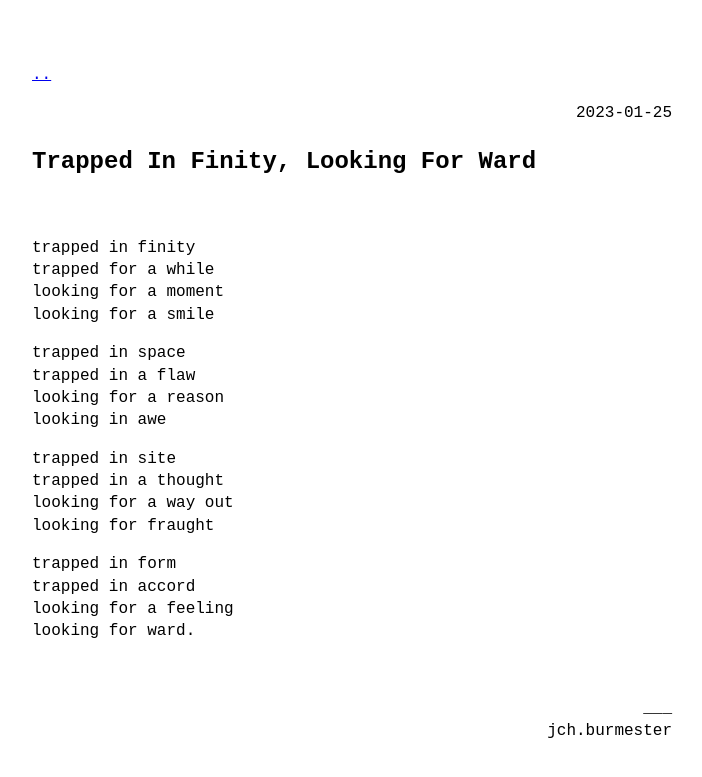
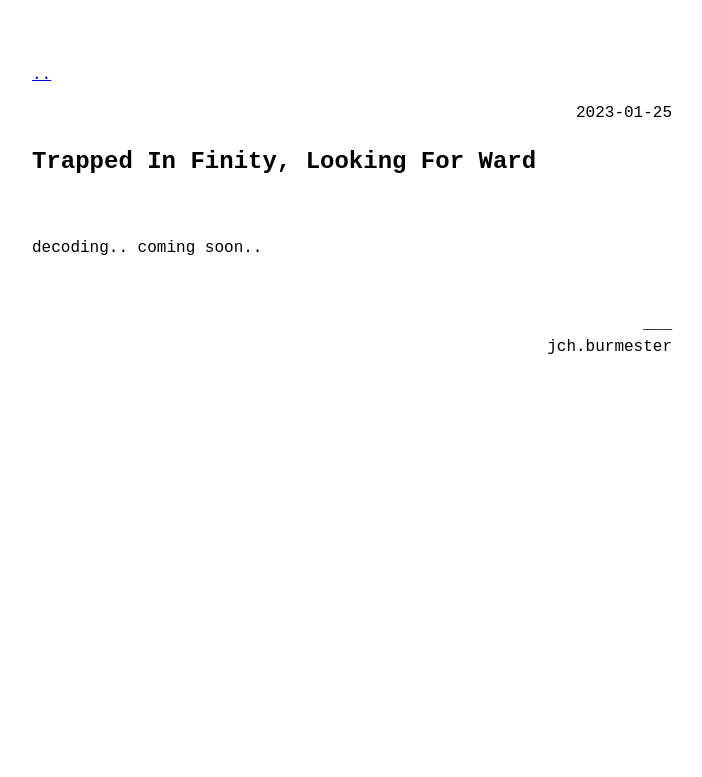
Before and after one commit to jchburmester/jchburmester.github.io, a Jekyll site: the page built from _posts/2023-01-25-trapped-in-finity,-looking-for-ward.md, in a window 1280 px wide. Shown: the top 777 px of the page, without its empty margins (288-990 px from the left). Built offline with Jekyll 4.4.1, drawn with Linux system fonts in a browser that asks for light colours.

Commit message:
Pull back.

```diff
--- a/_posts/2023-01-25-trapped-in-finity,-looking-for-ward.md
+++ b/_posts/2023-01-25-trapped-in-finity,-looking-for-ward.md
@@ -1,29 +1,11 @@
 ---
 layout: post
-category: poems_en
+category: soon
 ---
 
 <br />
 
-trapped in finity<br />
-trapped for a while<br />
-looking for a moment<br />
-looking for a smile
-
-trapped in space<br />
-trapped in a flaw<br />
-looking for a reason<br />
-looking in awe
-
-trapped in site<br />
-trapped in a thought<br />
-looking for a way out<br />
-looking for fraught
-
-trapped in form<br />
-trapped in accord<br />
-looking for a feeling<br />
-looking for ward.
+decoding.. coming soon..
 
 <br />
 <div align="right">___
```
Also changed, not shown: _posts/2023-01-25-no-harm.md (+1 -1 lines).
